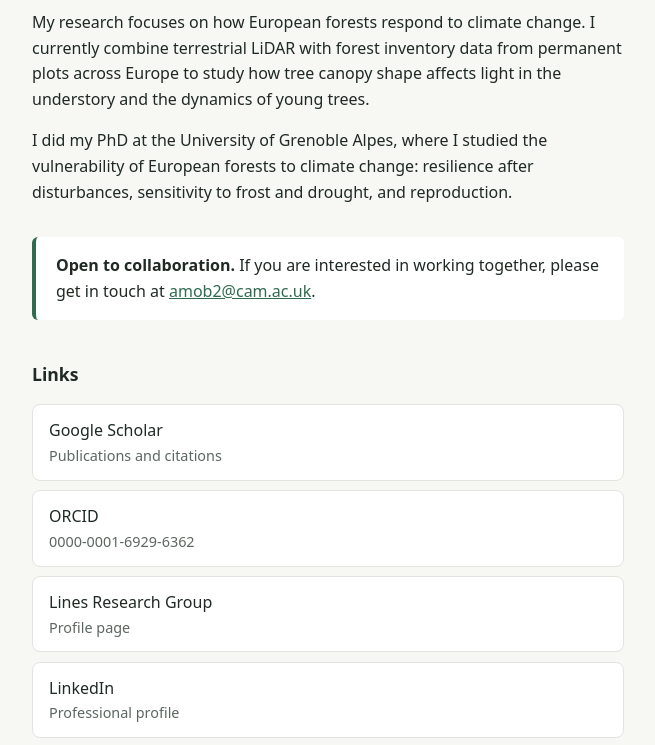
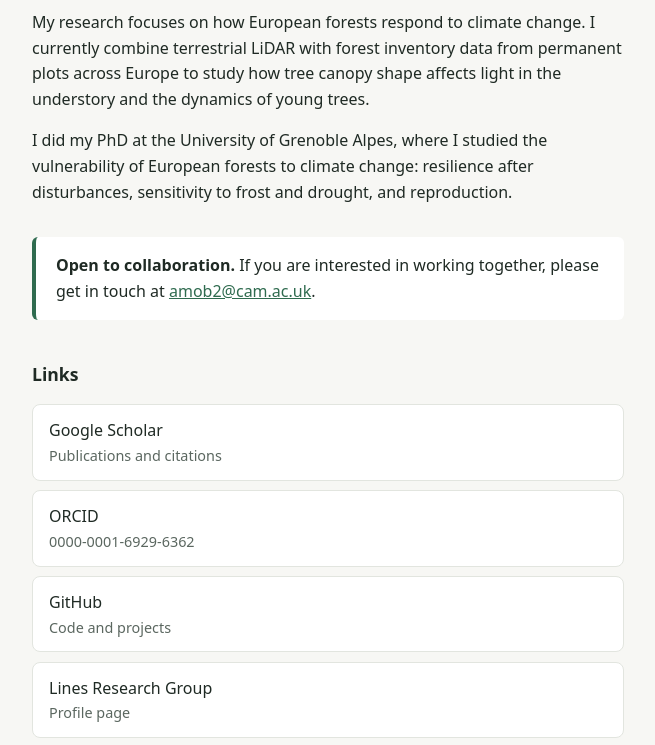
Before and after one commit to annebaranger/annebaranger.github.io, a plain HTML site: page index.html in a window 1280 px wide. Shown: the part 206-951 px from the top of the page, without its empty margins (312-967 px from the left). Drawn offline with Linux system fonts and the light colour scheme.

Commit message:
Add GitHub profile link

```diff
--- a/index.html
+++ b/index.html
@@ -111,6 +111,7 @@
     <ul>
       <li><a class="link" href="https://scholar.google.com/citations?user=sLY-UZcAAAAJ&amp;hl=en">Google Scholar<span>Publications and citations</span></a></li>
       <li><a class="link" href="https://orcid.org/0000-0001-6929-6362">ORCID<span>0000-0001-6929-6362</span></a></li>
+      <li><a class="link" href="https://github.com/annebaranger">GitHub<span>Code and projects</span></a></li>
       <li><a class="link" href="https://www.linesresearchgroup.com/dr-anne-baranger/">Lines Research Group<span>Profile page</span></a></li>
       <li><a class="link" href="https://www.linkedin.com/in/anne-baranger-787765134/">LinkedIn<span>Professional profile</span></a></li>
       <li class="email-link"><div class="link">Email<span>amob2 (at) cam.ac.uk</span></div></li>
```
